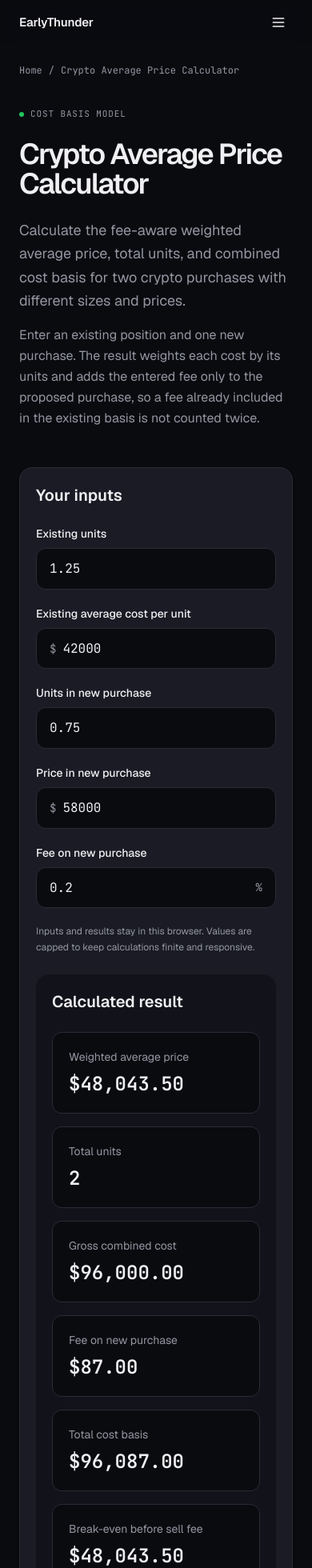
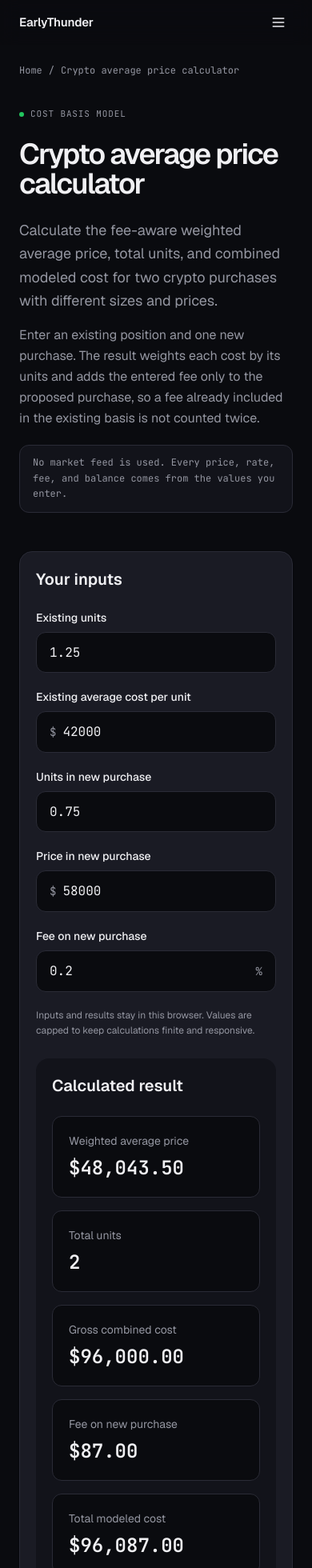
Before and after one commit to theluckystrike/earlythunder, a Next.js app: page /crypto-average-price-calculator in a window 390 px wide. Shown: the top 1960 px of the page at 80% size. Built offline with nearby package versions, Linux system fonts and the light colour scheme.

Commit message:
Validate calculator sources and safeguards

```diff
--- a/package.json
+++ b/package.json
@@ -9,7 +9,7 @@
     "start": "next start",
     "lint": "eslint",
     "test": "tsx --test test/*.test.ts",
-    "nasa": "eslint --no-config-lookup --config qa/eslint-nasa.mjs src/app/crypto-profit-calculator/page.tsx src/components/CryptoProfitCalculator.tsx src/lib/bitcoin-snapshot.ts src/lib/crypto-calculator.ts"
+    "nasa": "eslint --no-config-lookup --config qa/eslint-nasa.mjs src/app/crypto-profit-calculator/page.tsx src/app/crypto-dca-calculator/page.tsx src/app/crypto-average-price-calculator/page.tsx src/app/crypto-fee-calculator/page.tsx src/app/crypto-apy-calculator/page.tsx src/app/crypto-position-size-calculator/page.tsx src/components/CryptoProfitCalculator.tsx src/components/CryptoCalculatorPage.tsx src/components/CryptoPlanningCalculator.tsx src/lib/bitcoin-snapshot.ts src/lib/crypto-calculator.ts src/lib/planning-calculators.ts"
   },
   "dependencies": {
     "@solana/kit": "^7.0.0",
--- a/src/app/crypto-average-price-calculator/page.tsx
+++ b/src/app/crypto-average-price-calculator/page.tsx
@@ -1,24 +1,28 @@
 import type { Metadata } from "next";
 import CryptoCalculatorPage, { type CalculatorPageSpec } from "@/components/CryptoCalculatorPage";
 
-const title = "Crypto Average Price Calculator";
-const description = "Calculate the fee-aware weighted average price, total units, and combined cost basis for two crypto purchases with different sizes and prices.";
+const title = "Crypto average price calculator";
+const description = "Calculate the fee-aware weighted average price, total units, and combined modeled cost for two crypto purchases with different sizes and prices.";
 export const metadata: Metadata = { title: { absolute: title }, description, alternates: { canonical: "https://earlythunder.com/crypto-average-price-calculator" }, robots: { index: true, follow: true }, openGraph: { type: "article", title, description, url: "https://earlythunder.com/crypto-average-price-calculator" }, twitter: { card: "summary_large_image", title, description } };
 
 const spec: CalculatorPageSpec = {
   kind: "average-price", slug: "crypto-average-price-calculator", eyebrow: "Cost basis model", title, description,
   intro: "Enter an existing position and one new purchase. The result weights each cost by its units and adds the entered fee only to the proposed purchase, so a fee already included in the existing basis is not counted twice.",
-  formulas: ["Gross cost = existing units × existing basis + new units × new price", "New purchase fee = new units × new price × fee rate", "Total cost basis = gross combined cost + new purchase fee", "Weighted average = total cost basis ÷ total units"],
+  formulas: ["Gross cost = existing units × existing basis + new units × new price", "New purchase fee = new units × new price × fee rate", "Total modeled cost = gross combined cost + new purchase fee", "Weighted average = total modeled cost ÷ total units"],
   sections: [
     { heading: "Why a simple average is wrong", paragraphs: ["Adding two prices and dividing by two is only correct when both purchases contain exactly the same number of units. If one buy is larger, its execution price must carry more weight. Cost basis therefore comes from total spend divided by total units.", "This distinction matters when averaging down or adding after a rally. A small second order barely moves a large existing position, even if its price is far from the original entry."] },
     { heading: "How the fee-aware basis works", paragraphs: ["The existing average cost is treated as a carried-forward basis that already includes any historical fees. The selected fee rate applies only to the new purchase. It increases cash committed without increasing the entered token count, so the combined break-even price rises.", "If your platform deducts fees in tokens, changes the received unit count, or rebates maker orders, calculate from the actual statement instead. The model assumes the entered new units are the units received."] },
-    { heading: "Using the result with trade records", paragraphs: ["For a quick scenario, two purchase legs are enough. For tax or accounting records, every fill, disposal, transfer, fee asset, and jurisdiction-specific basis rule may matter. Exchange exports or a verified ledger remain the source of record.", "You can consolidate several earlier fills into the first leg by using their existing total units and weighted average price, then enter a proposed new order as the second leg. That preserves the weighted calculation while making the tool useful for planning the next buy."] },
+    { heading: "Using the result with trade records", paragraphs: ["For a quick scenario, two purchase legs are enough. This output is not a tax basis calculation. Tax records may need every fill, disposal, transfer, fee asset, wallet, and identification choice. Keep the exchange export or verified ledger as the source of record.", "You can consolidate several earlier fills into the first leg by using their existing total units and weighted average price, then enter a proposed new order as the second leg. That preserves the weighted calculation while making the tool useful for planning the next buy."] },
   ],
   example: { heading: "Adding 0.75 units to an existing position", body: "An existing 1.25 units at a $42,000 fee-inclusive basis carries $52,500 of cost. Another 0.75 units at $58,000 costs $43,500 before its new fee. A 0.2% fee adds $87, producing 2 total units, a $96,087 combined basis, and a $48,043.50 weighted average per unit." },
   faqs: [
-    { question: "Is weighted average price the same as cost basis?", answer: "The weighted average is the combined cost basis per unit. This calculator includes the entered purchase fee in cost basis, but it does not apply tax-lot rules." },
+    { question: "Is weighted average price the same as tax basis?", answer: "No. This calculator produces a planning average from the values entered. Tax basis can depend on transaction-cost and unit-identification rules that this tool does not apply." },
     { question: "Can I use this to average down?", answer: "Yes. Put the existing position in the first leg and the proposed purchase in the second. The output shows the new combined average price." },
     { question: "Does the calculator include a future selling fee?", answer: "No. It includes the fee on the new purchase only. A future selling fee depends on the exit price and venue, so use the profit calculator for full round-trip math." },
+  ],
+  sources: [
+    { title: "IRS digital asset transaction FAQs", href: "https://www.irs.gov/individuals/international-taxpayers/frequently-asked-questions-on-digital-asset-transactions", note: "Explains current U.S. rules for transaction costs, basis, and identifying digital asset units. Those rules are outside this planning model." },
+    { title: "IRS digital assets guidance hub", href: "https://www.irs.gov/filing/digital-assets", note: "Collects current reporting guidance and separates rules for transactions before and after January 1, 2025." },
   ],
 };
 
--- a/src/app/crypto-dca-calculator/page.tsx
+++ b/src/app/crypto-dca-calculator/page.tsx
@@ -1,7 +1,7 @@
 import type { Metadata } from "next";
 import CryptoCalculatorPage, { type CalculatorPageSpec } from "@/components/CryptoCalculatorPage";
 
-const title = "Crypto DCA Calculator with Fees";
+const title = "Crypto DCA calculator with fees";
 const description = "Model recurring crypto purchases across a rising or falling price path, including trading fees, average cost, units accumulated, and ending value.";
 export const metadata: Metadata = { title: { absolute: title }, description, alternates: { canonical: "https://earlythunder.com/crypto-dca-calculator" }, robots: { index: true, follow: true }, openGraph: { type: "article", title, description, url: "https://earlythunder.com/crypto-dca-calculator" }, twitter: { card: "summary_large_image", title, description } };
 
@@ -20,6 +20,10 @@ const spec: CalculatorPageSpec = {
     { question: "Are fees included in the average cost?", answer: "Yes. Total cash contributions are divided by the units received after the entered purchase fee, so the average cost reflects that fee." },
     { question: "Why can two DCA plans with the same start and end price differ?", answer: "The prices between the endpoints determine how many units each contribution buys. This model uses evenly spaced prices, while a real price history can follow a different path." },
   ],
+  sources: [
+    { title: "Investor.gov dollar-cost averaging glossary", href: "https://www.investor.gov/introduction-investing/investing-basics/glossary/dollar-cost-averaging", note: "Defines equal purchases at regular intervals and explains why a fixed amount buys more units at lower prices." },
+    { title: "SEC bulletin on investment fees", href: "https://www.investor.gov/introduction-investing/general-resources/news-alerts/alerts-bulletins/investor-bulletins/updated", note: "Explains that transaction fees reduce the money left in an investment and should be checked against account records." },
+  ],
 };
 
 export default function Page() { return <CryptoCalculatorPage spec={spec} />; }
--- a/src/app/crypto-fee-calculator/page.tsx
+++ b/src/app/crypto-fee-calculator/page.tsx
@@ -1,7 +1,7 @@
 import type { Metadata } from "next";
 import CryptoCalculatorPage, { type CalculatorPageSpec } from "@/components/CryptoCalculatorPage";
 
-const title = "Crypto Fee Calculator for Round-Trip Costs";
+const title = "Crypto fee calculator for round-trip costs";
 const description = "Estimate crypto buy fees, sell fees, spread, network costs, total round-trip cost, and the approximate price gain needed to break even.";
 export const metadata: Metadata = { title: { absolute: title }, description, alternates: { canonical: "https://earlythunder.com/crypto-fee-calculator" }, robots: { index: true, follow: true }, openGraph: { type: "article", title, description, url: "https://earlythunder.com/crypto-fee-calculator" }, twitter: { card: "summary_large_image", title, description } };
 
@@ -20,6 +20,10 @@ const spec: CalculatorPageSpec = {
     { question: "What is a maker versus taker fee?", answer: "A maker order adds resting liquidity to the order book, while a taker order executes against existing liquidity. Many venues charge different rates for them." },
     { question: "Is the break-even gain exact?", answer: "It exactly solves the entered percentage and fixed costs under this model. Real break-even can differ because the estimated spread, slippage, fee tier, and network cost can change before exit." },
   ],
+  sources: [
+    { title: "Investor.gov bid and ask glossary", href: "https://www.investor.gov/introduction-investing/investing-basics/glossary/ask-price", note: "Defines the spread as the difference between the highest bid and lowest ask." },
+    { title: "SEC bulletin on investment fees", href: "https://www.investor.gov/introduction-investing/general-resources/news-alerts/alerts-bulletins/investor-bulletins/updated", note: "Explains transaction charges and recommends checking fee schedules, statements, and trade confirmations." },
+  ],
 };
 
 export default function Page() { return <CryptoCalculatorPage spec={spec} />; }
--- a/src/components/CryptoCalculatorPage.tsx
+++ b/src/components/CryptoCalculatorPage.tsx
@@ -13,6 +13,11 @@ export interface CalculatorPageSpec {
   readonly sections: readonly { readonly heading: string; readonly paragraphs: readonly string[] }[];
   readonly example: { readonly heading: string; readonly body: string };
   readonly faqs: readonly { readonly question: string; readonly answer: string }[];
+  readonly sources: readonly {
+    readonly title: string;
+    readonly href: string;
+    readonly note: string;
+  }[];
 }
 
 const AUTHOR = { "@type": "Person", name: "Michael Lip", url: "https://earlythunder.com/about", sameAs: ["https://github.com/theluckystrike"] };
@@ -65,6 +70,7 @@ export default function CryptoCalculatorPage({ spec }: { readonly spec: Calculat
         <h1 className="mt-5 max-w-4xl text-4xl font-semibold leading-[1.05] tracking-tighter text-text-primary md:text-6xl">{spec.title}</h1>
         <p className="mt-6 max-w-3xl text-lg leading-relaxed text-text-secondary">{spec.description}</p>
         <p className="mt-4 max-w-3xl text-base leading-relaxed text-text-secondary">{spec.intro}</p>
+        <p className="mt-5 inline-flex max-w-3xl rounded-xl border border-border-subtle bg-bg-secondary px-4 py-3 font-mono text-xs leading-relaxed text-text-secondary">No market feed is used. Every price, rate, fee, and balance comes from the values you enter.</p>
       </header>
       <CryptoPlanningCalculator kind={spec.kind} />
       <section className="mt-20 border-t border-border-subtle pt-12">
@@ -73,7 +79,15 @@ export default function CryptoCalculatorPage({ spec }: { readonly spec: Calculat
       </section>
       {spec.sections.map((section) => <section key={section.heading} className="mt-20 border-t border-border-subtle pt-12"><h2 className="text-2xl font-semibold tracking-tight text-text-primary md:text-[2rem]">{section.heading}</h2><div className="mt-6 max-w-3xl space-y-4 text-[1.0625rem] leading-[1.75] text-text-secondary">{section.paragraphs.map((paragraph) => <p key={paragraph}>{paragraph}</p>)}</div></section>)}
       <section className="mt-20 rounded-2xl border border-amber/30 bg-bg-secondary p-6 md:p-8"><span className="font-mono text-xs uppercase tracking-wider text-amber">Worked example</span><h2 className="mt-3 text-2xl font-semibold text-text-primary">{spec.example.heading}</h2><p className="mt-4 max-w-3xl text-base leading-relaxed text-text-secondary">{spec.example.body}</p></section>
-      <section className="mt-20 border-t border-border-subtle pt-12"><h2 className="text-2xl font-semibold tracking-tight text-text-primary md:text-[2rem]">Frequently asked questions</h2><div className="mt-8 grid gap-4">{spec.faqs.map((faq) => <details key={faq.question} className="rounded-xl border border-border-subtle bg-bg-card p-5"><summary className="cursor-pointer font-semibold text-text-primary">{faq.question}</summary><p className="mt-3 max-w-3xl leading-relaxed text-text-secondary">{faq.answer}</p></details>)}</div></section>
+      <section className="mt-20 border-t border-border-subtle pt-12"><h2 className="text-2xl font-semibold tracking-tight text-text-primary md:text-[2rem]">Questions and answers</h2><div className="mt-8 grid gap-4">{spec.faqs.map((faq) => <details key={faq.question} className="rounded-xl border border-border-subtle bg-bg-card p-5"><summary className="cursor-pointer font-semibold text-text-primary">{faq.question}</summary><p className="mt-3 max-w-3xl leading-relaxed text-text-secondary">{faq.answer}</p></details>)}</div></section>
+      <section className="mt-20 border-t border-border-subtle pt-12">
+        <span className="font-mono text-xs uppercase tracking-wider text-text-secondary">Primary references</span>
+        <h2 className="mt-2 text-2xl font-semibold tracking-tight text-text-primary md:text-[2rem]">Method and sources</h2>
+        <p className="mt-5 max-w-3xl text-base leading-relaxed text-text-secondary">The formulas run only on your inputs. These references support the definitions and risk notes on this page. They do not supply prices or predict a result.</p>
+        <ol className="mt-6 grid gap-4 md:grid-cols-2">
+          {spec.sources.map((source) => <li key={source.href} className="rounded-xl border border-border-subtle bg-bg-card p-5"><a className="font-medium text-amber hover:text-accent-hover" href={source.href}>{source.title}<span aria-hidden="true"> ↗</span></a><p className="mt-2 text-sm leading-relaxed text-text-secondary">{source.note}</p></li>)}
+        </ol>
+      </section>
       <section className="mt-20 border-t border-border-subtle pt-12"><h2 className="text-2xl font-semibold tracking-tight text-text-primary md:text-[2rem]">Related calculators</h2><div className="mt-6 flex flex-wrap gap-3">{RELATED.filter((item) => item.href !== `/${spec.slug}`).map((item) => <Link key={item.href} href={item.href} className="ghost-btn">{item.label}<span className="arr">&rarr;</span></Link>)}</div></section>
       <section className="mt-20 rounded-2xl border border-border-subtle bg-bg-secondary p-6"><h2 className="text-xl font-semibold text-text-primary">Research and risk disclosure</h2><p className="mt-4 max-w-3xl text-sm leading-relaxed text-text-secondary">This calculator is an educational planning model, not investment, tax, or trading advice. It does not predict returns or execution. Crypto assets can lose their entire value. Confirm actual fills, fee schedules, funding, taxes, and account balances with the relevant provider before acting.</p><p className="mt-4 text-sm text-text-secondary">Built and checked by <Link className="text-amber hover:text-accent-hover" href="/about">Michael Lip</Link>. Method assumptions are stated on this page so the result can be reproduced independently.</p></section>
     </div>
--- a/src/components/CryptoPlanningCalculator.tsx
+++ b/src/components/CryptoPlanningCalculator.tsx
@@ -28,7 +28,7 @@ interface MetricProps {
 }
 
 function money(value: number): string {
-  if (!Number.isFinite(value)) return "$0.00";
+  if (Number.isFinite(value) === false) return "$0.00";
   return new Intl.NumberFormat("en-US", {
     style: "currency",
     currency: "USD",
@@ -37,12 +37,12 @@ function money(value: number): string {
 }
 
 function number(value: number, digits = 4): string {
-  if (!Number.isFinite(value)) return "0";
+  if (Number.isFinite(value) === false) return "0";
   return new Intl.NumberFormat("en-US", { maximumFractionDigits: digits }).format(value);
 }
 
 function percent(value: number): string {
-  if (!Number.isFinite(value)) return "0.00%";
+  if (Number.isFinite(value) === false) return "0.00%";
   return `${number(value, 2)}%`;
 }
 
@@ -112,7 +112,7 @@ function AveragePriceCalculator() {
   const [secondPrice, setSecondPrice] = useState("58000");
   const [fee, setFee] = useState("0.2");
   const result = useMemo(() => calculateAveragePrice({ firstUnits: Number(firstUnits), firstPrice: Number(firstPrice), secondUnits: Number(secondUnits), secondPrice: Number(secondPrice), feePercent: Number(fee) }), [firstUnits, firstPrice, secondUnits, secondPrice, fee]);
-  return <CalculatorShell results={<><Metric label="Weighted average price" value={money(result.average)} /><Metric label="Total units" value={number(result.totalUnits, 8)} /><Metric label="Gross combined cost" value={money(result.grossCost)} /><Metric label="Fee on new purchase" value={money(result.fees)} /><Metric label="Total cost basis" value={money(result.totalCost)} /><Metric label="Break-even before sell fee" value={money(result.average)} /></>}><Field label="Existing units" value={firstUnits} onChange={setFirstUnits} max={MAX_MONEY} /><Field label="Existing average cost per unit" value={firstPrice} onChange={setFirstPrice} prefix="$" max={MAX_MONEY} /><Field label="Units in new purchase" value={secondUnits} onChange={setSecondUnits} max={MAX_MONEY} /><Field label="Price in new purchase" value={secondPrice} onChange={setSecondPrice} prefix="$" max={MAX_MONEY} /><Field label="Fee on new purchase" value={fee} onChange={setFee} suffix="%" max={MAX_FEE_PERCENT} /></CalculatorShell>;
+  return <CalculatorShell results={<><Metric label="Weighted average price" value={money(result.average)} /><Metric label="Total units" value={number(result.totalUnits, 8)} /><Metric label="Gross combined cost" value={money(result.grossCost)} /><Metric label="Fee on new purchase" value={money(result.fees)} /><Metric label="Total modeled cost" value={money(result.totalCost)} /><Metric label="Break-even before sell fee" value={money(result.average)} /></>}><Field label="Existing units" value={firstUnits} onChange={setFirstUnits} max={MAX_MONEY} /><Field label="Existing average cost per unit" value={firstPrice} onChange={setFirstPrice} prefix="$" max={MAX_MONEY} /><Field label="Units in new purchase" value={secondUnits} onChange={setSecondUnits} max={MAX_MONEY} /><Field label="Price in new purchase" value={secondPrice} onChange={setSecondPrice} prefix="$" max={MAX_MONEY} /><Field label="Fee on new purchase" value={fee} onChange={setFee} suffix="%" max={MAX_FEE_PERCENT} /></CalculatorShell>;
 }
 
 function FeeCalculator() {
@@ -142,7 +142,7 @@ function PositionSizeCalculator() {
   const [stop, setStop] = useState("92");
   const [fee, setFee] = useState("0.2");
   const result = useMemo(() => calculatePositionSize({ account: Number(account), riskPercent: Number(risk), entryPrice: Number(entry), stopPrice: Number(stop), feePercent: Number(fee) }), [account, risk, entry, stop, fee]);
-  return <CalculatorShell results={<><Metric label="Cash-capped position size" value={money(result.notional)} /><Metric label="Asset units" value={number(result.units, 8)} /><Metric label="Risk budget" value={money(result.riskBudget)} /><Metric label="Risk per unit" value={money(result.riskPerUnit)} /><Metric label="Portfolio allocation" value={percent(result.allocation)} /><Metric label="Stop distance" value={percent(result.stopDistance)} /></>}><Field label="Trading account value" value={account} onChange={setAccount} prefix="$" /><Field label="Maximum account risk" value={risk} onChange={setRisk} suffix="%" /><Field label="Planned entry price" value={entry} onChange={setEntry} prefix="$" /><Field label="Stop price" value={stop} onChange={setStop} prefix="$" /><Field label="Fee each side" value={fee} onChange={setFee} suffix="%" /></CalculatorShell>;
+  return <CalculatorShell results={<><Metric label="Cash-capped position size" value={money(result.notional)} /><Metric label="Asset units" value={number(result.units, 8)} /><Metric label="Risk budget" value={money(result.riskBudget)} /><Metric label="Risk per unit" value={money(result.riskPerUnit)} /><Metric label="Portfolio allocation" value={percent(result.allocation)} /><Metric label="Stop distance" value={percent(result.stopDistance)} /></>}><Field label="Trading account value" value={account} onChange={setAccount} prefix="$" max={MAX_MONEY} /><Field label="Maximum account risk" value={risk} onChange={setRisk} suffix="%" max={100} /><Field label="Planned entry price" value={entry} onChange={setEntry} prefix="$" max={MAX_MONEY} /><Field label="Stop price" value={stop} onChange={setStop} prefix="$" max={MAX_MONEY} /><Field label="Fee each side" value={fee} onChange={setFee} suffix="%" max={MAX_FEE_PERCENT} /></CalculatorShell>;
 }
 
 export default function CryptoPlanningCalculator({ kind }: Props) {
```
Also changed, not shown: src/app/crypto-apy-calculator/page.tsx (+6 -2 lines), src/app/crypto-position-size-calculator/page.tsx (+8 -4 lines), 1 other file (tests, documents, lock files or other folders).
